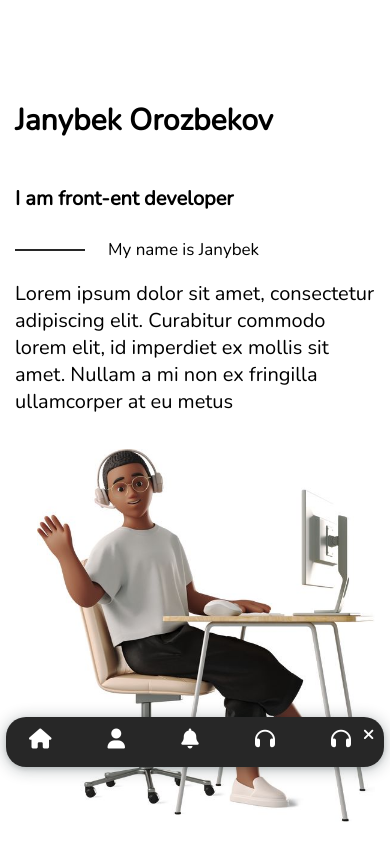
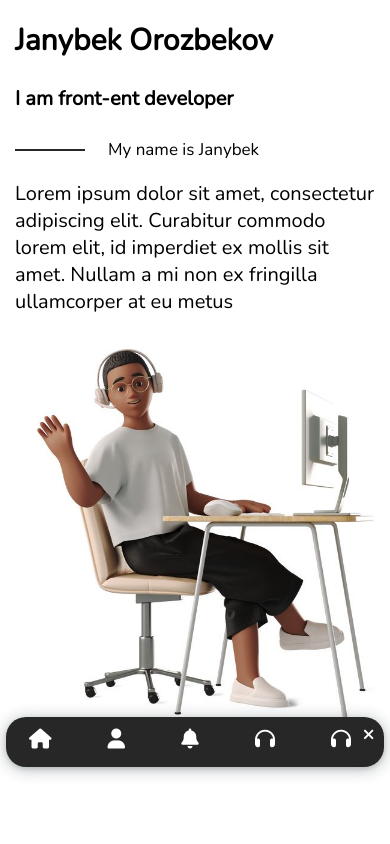
Before and after one commit to Janybek02/portfolio, a website: page index.html in a window 390 px wide. Shown: the top 844 px of the page. Drawn offline with nearby package versions, Linux system fonts and the light colour scheme.

Commit message:
new change

```diff
--- a/index.html
+++ b/index.html
@@ -65,6 +65,9 @@
               <div class="home-main-div-page-i">
               <i class="fa-brands fa-instagram"></i> <br />
               </div>
+              <div class="home-main-div-page-i">
+                <i class="fa-brands fa-telegram"></i> <br />
+                </div>
           </div>
 
           </div>
--- a/sass/home/Home.scss
+++ b/sass/home/Home.scss
@@ -246,7 +246,7 @@
 @media (max-width: 615px) {
   .home {
     &-main {
-      margin: 100px 0 0px 0;
+      margin: 0px 0 0px 0;
       &-div {
         top: 915px;
         right: 87px;
@@ -278,6 +278,7 @@
       &-center {
         height: 225px;
         h1 {
+          top: 20px;
           font-size: 30px;
         }
         p {
@@ -286,6 +287,7 @@
         &-div {
           // width: 100%;
           &-div {
+            top: 750px;
             width: 50px;
           }
           p {
@@ -303,10 +305,31 @@
     }
   }
 }
+@media (max-width: 400px) {
+  .home {
+    &-main {
+
+        &-div {
+          // width: 100%;
+
+            top: 818px;
+            width: 50px;
+          }
+
+    }
+
+  }
+}
 
 @media (max-width: 300px) {
   .home {
     &-main {
+      &-div {
+        // width: 100%;
+        &-div {
+          width: 50px;
+        }
+      }
       &-center {
         &-div {
           width: 100%;
```
Also changed, not shown: sass/home/Home.css, 1 other file.
